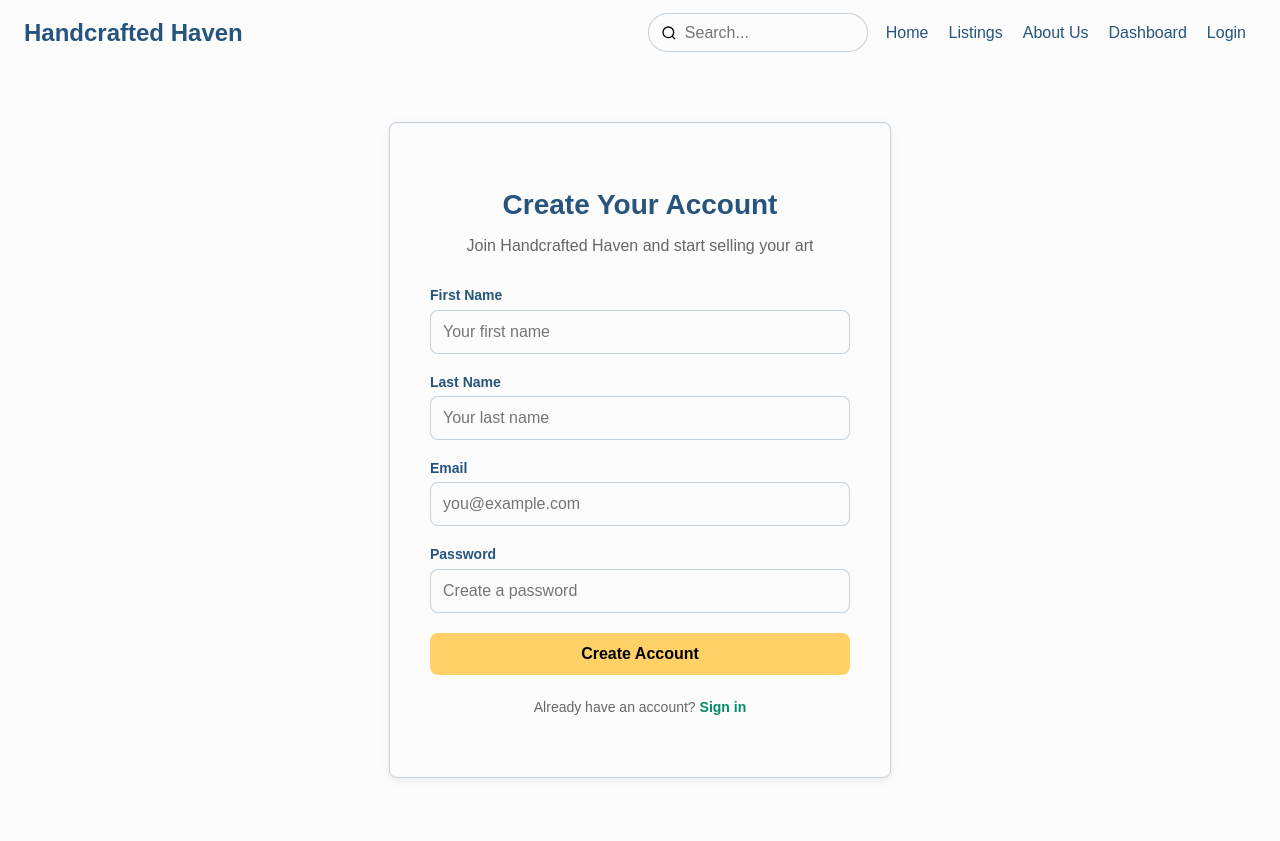
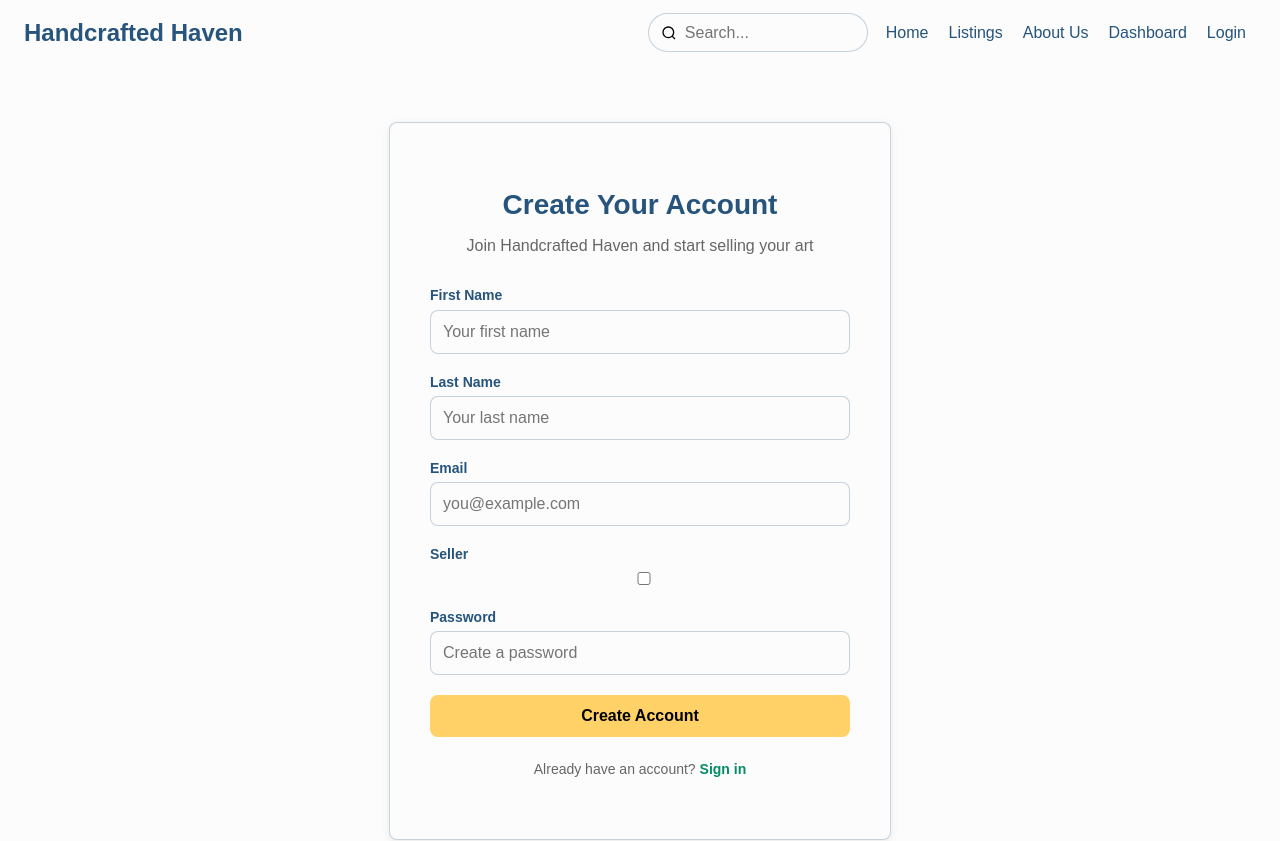
Before and after one commit to blburgen/CodingWookies, a Next.js app: page /signup in a window 1280 px wide. Shown: the top 841 px of the page. Built offline with nearby package versions, Linux system fonts and the light colour scheme; no server answers.

Commit message:
updates signup form

```diff
--- a/src/app/actions/auth.ts
+++ b/src/app/actions/auth.ts
@@ -7,7 +7,7 @@ import { setSession, clearSession } from "@/app/lib/session";
 export interface AuthResult {
   success: boolean;
   error?: string;
-  user?: { id: unknown; firstName: string; lastName: string; email: string };
+  user?: { id: unknown; firstName: string; lastName: string; email: string; seller: boolean };
 }
 
 /**
@@ -42,6 +42,7 @@ export async function login(email: string, password: string): Promise<AuthResult
       firstName: user.user_first_name as string,
       lastName: user.user_last_name as string,
       email: user.email as string,
+      seller: user.is_seller as boolean,
     });
 
     return {
@@ -51,6 +52,7 @@ export async function login(email: string, password: string): Promise<AuthResult
         firstName: user.user_first_name as string,
         lastName: user.user_last_name as string,
         email: user.email as string,
+        seller: user.is_seller as boolean,
       },
     };
   } catch (err) {
@@ -62,7 +64,7 @@ export async function login(email: string, password: string): Promise<AuthResult
 /**
  * Create a new user account.
  */
-export async function signup(firstName: string, lastName: string, email: string, password: string): Promise<AuthResult> {
+export async function signup(firstName: string, lastName: string, email: string, password: string, seller: boolean): Promise<AuthResult> {
   if (!firstName || !lastName || !email || !password) {
     return { success: false, error: "All fields are required" };
   }
@@ -75,8 +77,8 @@ export async function signup(firstName: string, lastName: string, email: string,
     const hash = await bcrypt.hash(password, 12);
 
     const result = await db.query(
-      'INSERT INTO "user" (user_first_name, user_last_name, email, password) VALUES ($1, $2, $3, $4) RETURNING id, user_first_name, user_last_name, email',
-      [firstName, lastName, email.toLowerCase(), hash],
+      'INSERT INTO "user" (user_first_name, user_last_name, email, password, is_seller) VALUES ($1, $2, $3, $4, $5) RETURNING id, user_first_name, user_last_name, email, is_seller',
+      [firstName, lastName, email.toLowerCase(), hash, seller],
     );
 
     const user = result.rows[0] as Record<string, unknown>;
@@ -88,6 +90,7 @@ export async function signup(firstName: string, lastName: string, email: string,
         firstName: user.user_first_name as string,
         lastName: user.user_last_name as string,
         email: user.email as string,
+        seller: user.is_seller as boolean,
       },
     };
   } catch (err) {
--- a/src/app/lib/session.ts
+++ b/src/app/lib/session.ts
@@ -11,6 +11,7 @@ export interface SessionUser {
   firstName: string;
   lastName: string;
   email: string;
+  seller: boolean;
 }
 
 function sign(payload: string): string {
--- a/src/app/signup/page.tsx
+++ b/src/app/signup/page.tsx
@@ -15,13 +15,14 @@ export default function Signup() {
   const [email, setEmail] = useState("");
   const [password, setPassword] = useState("");
   const [error, setError] = useState("");
+  const [seller, setSeller] = useState(false);
   const [loading, setLoading] = useState(false);
 
   const handleSubmit = async (e: React.FormEvent) => {
     e.preventDefault();
     setError("");
     setLoading(true);
-    const result = await signup(firstName, lastName, email, password);
+    const result = await signup(firstName, lastName, email, password, seller);
     if (!result.success) {
       setError(result.error ?? "Could not create account.");
     } else {
@@ -95,6 +96,20 @@ export default function Signup() {
               </div>
 
               <div className={styles.formGroup}>
+                <label className={styles.formLabel} htmlFor="seller">
+                  Seller
+                </label>
+                <input
+                  id="seller"
+                  type="checkbox"
+                  className={styles.formInput}
+                  onChange={(e) => setSeller(!seller)}
+                  autoComplete="seller"
+                  disabled={loading}
+                />
+              </div>
+
+              <div className={styles.formGroup}>
                 <label className={styles.formLabel} htmlFor="password">
                   Password
                 </label>
```
